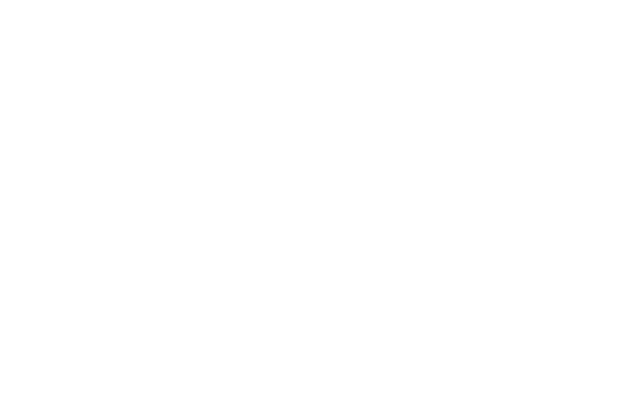
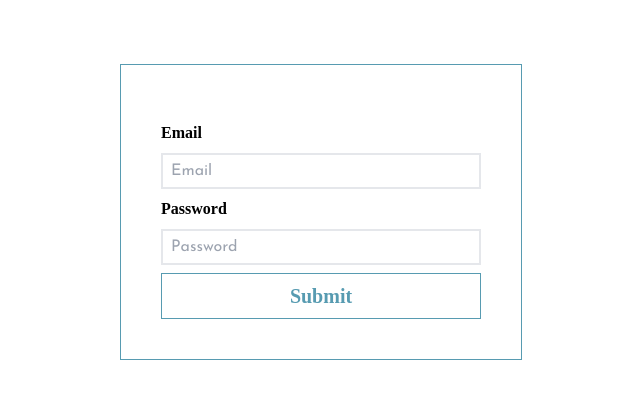
Before and after one commit to Mohamed-maher50/project, a React (Create React App) app in the folder client/: page /login in a window 1280 px wide. Before the commit this address had no page. Shown: the top 398 px of the page, without its empty margins (319-959 px from the left). Built offline with nearby package versions, Linux system fonts and the light colour scheme.

Commit message:
add login

```diff
--- a/client/src/App.js
+++ b/client/src/App.js
@@ -1,5 +1,6 @@
 import { Route, Routes } from "react-router";
 import "./App.css";
+import Login from "./components/Login/Login";
 
 import Register from "./components/register/Register";
 function App() {
@@ -7,6 +8,7 @@
     <div className="App pt-16">
       <Routes>
         <Route path="/register" element={<Register />} />
+        <Route path="/login" element={<Login />} />
       </Routes>
     </div>
   );
--- /dev/null
+++ b/client/src/components/Login/Login.jsx
@@ -0,0 +1,90 @@
+import React, { useState } from "react";
+import { toast, ToastContainer } from "react-toastify";
+import "react-toastify/dist/ReactToastify.css";
+import { validationForm } from "../../validate/ValidateForm";
+import InputForm from "../inputForm";
+const inputs = [
+  {
+    id: "1",
+    name: "Email",
+    label: "Email",
+    type: "email",
+  },
+  {
+    id: "2",
+    name: "Password",
+    label: "Password",
+    type: "password",
+  },
+];
+function Login() {
+  const [formData, setFormData] = useState({
+    Email: "",
+    Password: "",
+  });
+  const handleChange = (e) => {
+    setFormData((prev) => ({
+      ...prev,
+      [e.target.name]: e.target.value,
+    }));
+  };
+  const handleSubmit = (e) => {
+    e.preventDefault();
+    let result = validationForm("login", formData);
+
+    if (result == true) {
+      toast("👌 success", {
+        position: "bottom-right",
+        autoClose: 5000,
+        hideProgressBar: false,
+        closeOnClick: true,
+        pauseOnHover: true,
+        draggable: true,
+        theme: "light",
+        type: "success",
+      });
+    } else {
+      result.forEach((errMsg) => {
+        toast(errMsg, {
+          position: "bottom-right",
+          autoClose: 5000,
+          hideProgressBar: false,
+          closeOnClick: true,
+          pauseOnHover: true,
+          draggable: true,
+          theme: "light",
+          type: "error",
+        });
+      });
+    }
+  };
+  return (
+    <>
+      <form
+        className="border flex flex-col w-fit mx-auto p-10 pt-14 border-main"
+        onSubmit={handleSubmit}
+      >
+        {inputs.map((inp) => {
+          return <InputForm {...inp} key={inp.id} handler={handleChange} />;
+        })}
+        <button className="text-main font-[Josefin] border border-main py-2 transition duration-500 ease-in-out hover:bg-main hover:text-white font-bold text-xl">
+          Submit
+        </button>
+      </form>
+      <ToastContainer
+        position="top-right"
+        autoClose={5000}
+        hideProgressBar={false}
+        newestOnTop={false}
+        closeOnClick
+        rtl={false}
+        pauseOnFocusLoss
+        draggable
+        pauseOnHover
+        theme="dark"
+      ></ToastContainer>
+    </>
+  );
+}
+
+export default Login;
```
